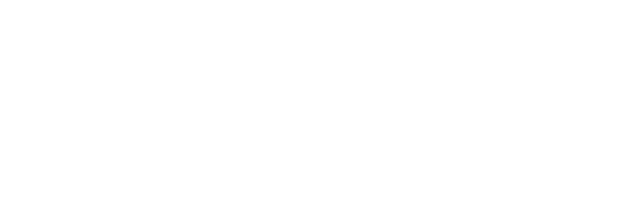
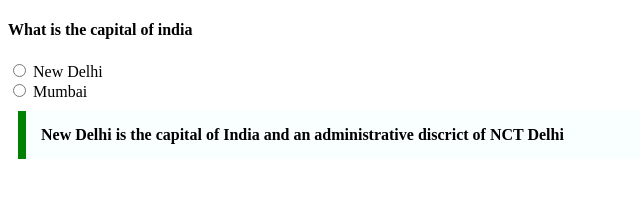
Before and after one commit to acciojob/trivia-anjankumarbatchu, a website: page main.html in a window 1280 px wide. Shown: the whole page, without its empty margins (0-640 px from the left). Drawn offline with Linux system fonts and the light colour scheme.

Commit message:
trivia
trivia

```diff
--- a/main.html
+++ b/main.html
@@ -7,6 +7,18 @@
 </head>
 
 <body>
+	<h4>What is the capital of india</h4>
+	<div>
+		<input type="radio" name="capital" value="New Delhi">
+		New Delhi
+	</div>
+	<div>
+		<input type="radio" name="capital" value="Mumbai">
+		Mumbai
+	</div>
+	<blockquote cite="https://en.wikipedia.org/wiki/New_Delhi" style="max-width: 600px; margin: 10px; padding: 15px; border-left: 8px solid green;background-color: #f8fffe;font-weight: bold;">
+		New Delhi is the capital of India and an administrative discrict of NCT Delhi
+	</blockquote>
 	<!-- the entire body must be written by student -->
     <script type="text/javascript" src="./script.js">
 </script>
```
